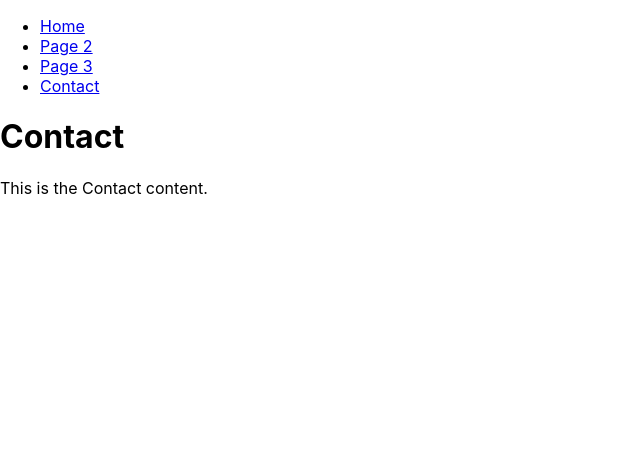
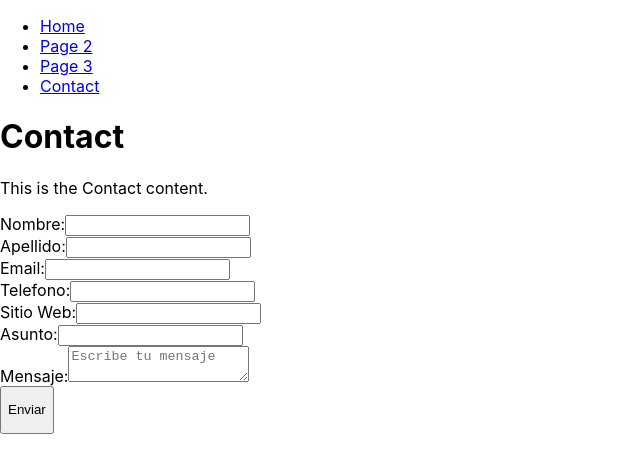
Before and after one commit to sevann-radhak/codo-a-codo-p1, a React (Create React App) app: page /contact in a window 1280 px wide. Shown: the top 472 px of the page, without its empty margins (0-640 px from the left). Built offline with nearby package versions, Linux system fonts and the light colour scheme.

Commit message:
formulario

```diff
--- a/src/components/Contact.tsx
+++ b/src/components/Contact.tsx
@@ -5,7 +5,60 @@ const Contact: React.FC = () => {
         <div>
             <h1>Contact</h1>
             <p>This is the Contact content.</p>
+            <form action="submeter-formulario.php" method="post">
+            <form>
+  <label>
+    Nombre:
+    <input type="text" name="name" />
+  </label>
+</form>
+<form>
+  <label>
+    Apellido:
+    <input type="text" name="name" />
+  </label>
+</form>
+<form>
+  <label>
+    Email:
+    <input type="text" name="name" />
+  </label>
+</form>
+<form>
+  <label>
+    Telefono:
+    <input type="number" name="number" />
+  </label>
+</form>
+<form>
+  <label>
+    Sitio Web:
+    <input type="text" name="name" />
+  </label>
+</form>
+<form>
+  <label>
+    Asunto:
+    <input type="text" name="name" />
+  </label>
+</form>
+<form>
+  <label>
+    Mensaje:
+    <textarea
+    className="shadow appearance-none border rounded w-full py-2 px-3 text-gray-700 leading-tight focus:outline-none focus:shadow-outline"
+    id="message"
+    placeholder="Escribe tu mensaje"
+  />
+  </label>
+</form>
+<button type="submit" name="enviar_formulario" id="enviar"><p>Enviar</p></button>
+</form>
+
+
+
         </div>
+
     );
 };
 
```
